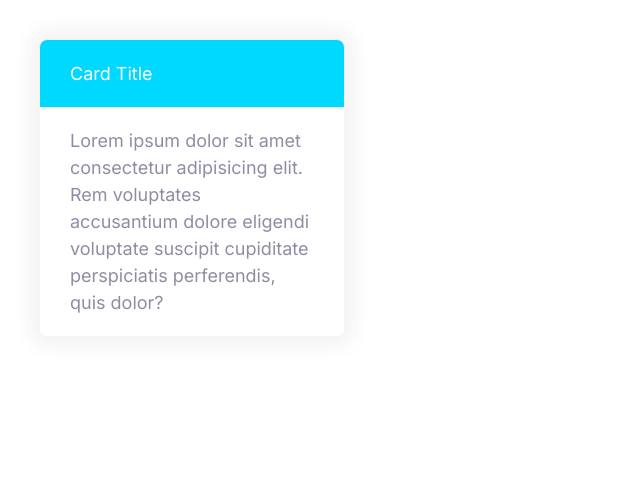
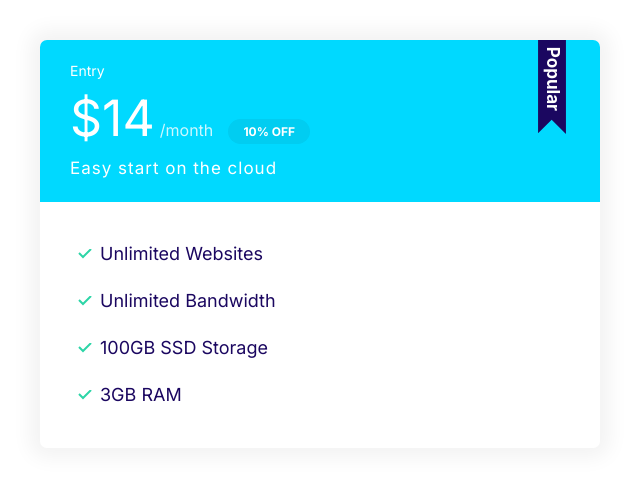
Before and after one commit to selwynng343/first_website, a plain HTML site: page index.html in a window 1280 px wide. Shown: the whole page, without its empty margins (0-640 px from the left). Drawn offline with Linux system fonts and the light colour scheme.

Commit message:
popular_badge

```diff
--- a/css/styles.css
+++ b/css/styles.css
@@ -111,6 +111,7 @@ a {
 
 .badge--small {
   font-size: 1.6rem;
+  padding: 0.5rem 1.5rem;
 }
 
 @media screen and (min-width: 1024px) {
@@ -285,3 +286,68 @@ a {
   background: var(--color-seconday);
   color: #fff;
 }
+
+.card--secondary .badge--secondary {
+  background: #01cdf1;
+}
+
+/* plans */
+.plan__name {
+  color: #fff;
+  margin: 0;
+  font-weight: 500;
+  font-size: 2.4rem;
+}
+
+.plan__price {
+  font-size: 6rem;
+}
+
+.plan__billing-cycle {
+  font-size: 2.4rem;
+  font-weight: 300;
+  opacity: 0.8;
+  margin-right: 1rem;
+}
+
+.plan__description {
+  letter-spacing: 1px;
+  display: block;
+}
+
+.plan .list__item {
+  margin-bottom: 2rem;
+}
+
+/* makes card__header relative */
+.plan--popular .card__header {
+  position: relative;
+}
+
+/* make .plan--popular absolute */
+.plan--popular .card__header::before {
+  content: url(../images/popular.svg);
+  width: 40px;
+  display: inline-block;
+  position: absolute;
+  top: -6px;
+  right: 5%;
+}
+
+@media screen and (min-width: 1024px) {
+  .plan__name {
+    font-size: 1.4rem;
+  }
+
+  .plan__price {
+    font-size: 5rem;
+  }
+
+  .plan__billing-cycle {
+    font-size: 1.6rem;
+  }
+
+  .plan__description {
+    font-size: 1.7rem;
+  }
+}
--- a/index.html
+++ b/index.html
@@ -16,13 +16,24 @@
     <title>Document</title>
   </head>
   <body>
-    <div style="width: 30%; padding: 4rem">
-      <div class="card card--secondary">
-        <header class="card__header">Card Title</header>
-        <div class="card__body">
-          Lorem ipsum dolor sit amet consectetur adipisicing elit. Rem
-          voluptates accusantium dolore eligendi voluptate suscipit cupiditate
-          perspiciatis perferendis, quis dolor?
+    <div style="width: 50%; padding: 4rem">
+      <div class="plan plan--popular">
+        <div class="card card--secondary">
+          <header class="card__header">
+            <h3 class="plan__name">Entry</h3>
+            <span class="plan__price">$14</span>
+            <span class="plan__billing-cycle">/month</span>
+            <span class="badge badge--secondary badge--small">10% OFF</span>
+            <span class="plan__description">Easy start on the cloud</span>
+          </header>
+          <div class="card__body">
+            <ul class="list list--tick">
+              <li class="list__item">Unlimited Websites</li>
+              <li class="list__item">Unlimited Bandwidth</li>
+              <li class="list__item">100GB SSD Storage</li>
+              <li class="list__item">3GB RAM</li>
+            </ul>
+          </div>
         </div>
       </div>
     </div>
```
Also changed, not shown: components/popular_badge.html (added, +19 -0 lines), images/popular.svg (added).
